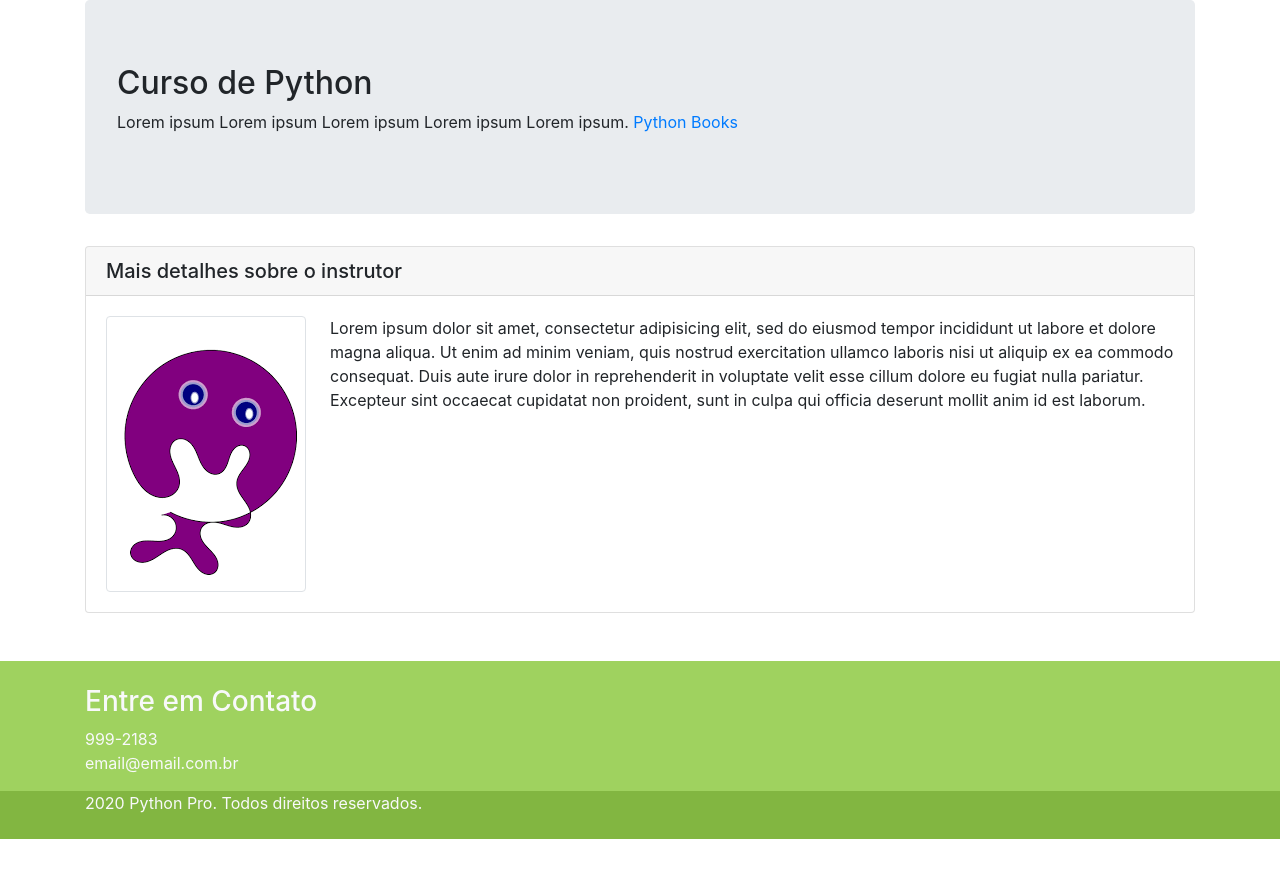
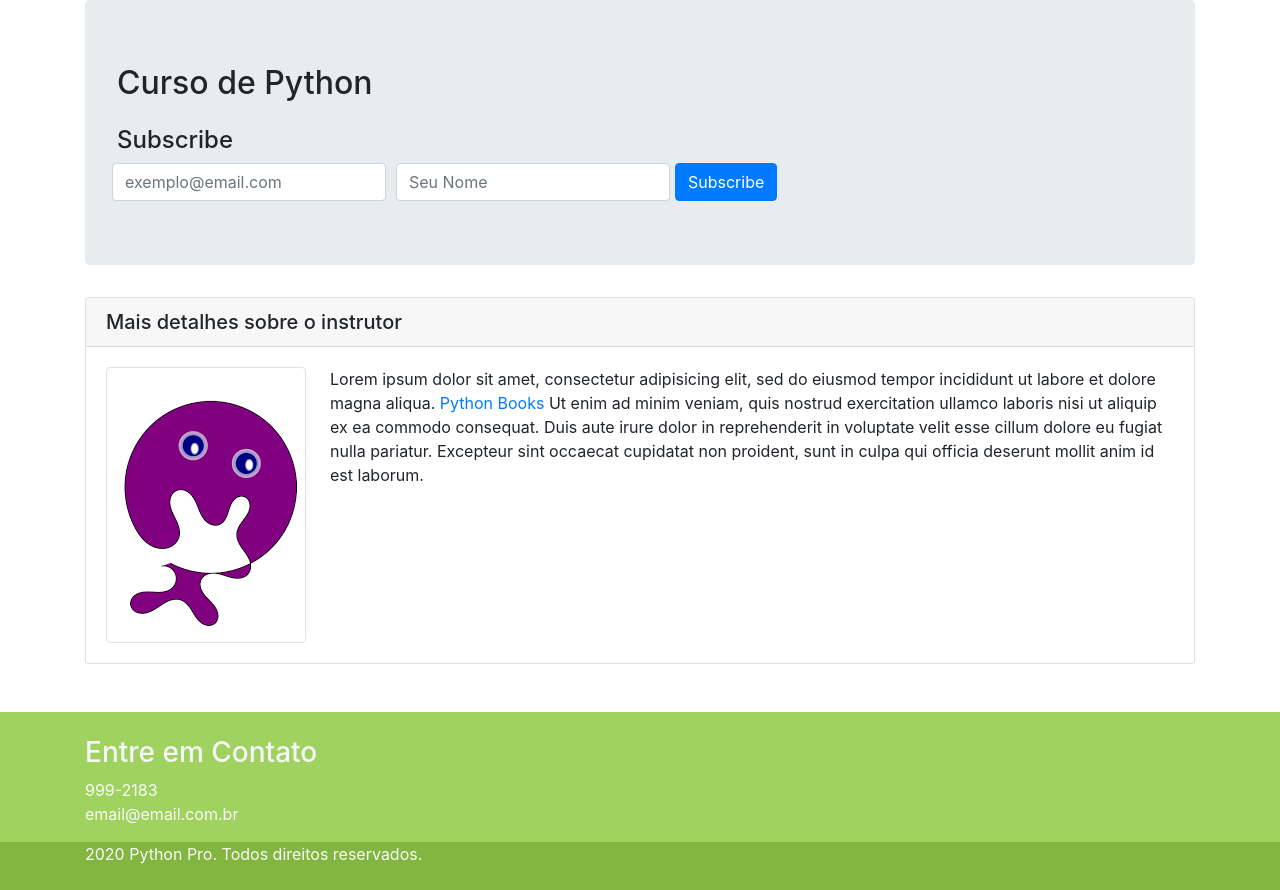
Before and after one commit to arturlauth/1st_Django, a Django app: template pypro/base/templates/base/home.html in a window 1280 px wide. Shown: the part 56-946 px from the top of the page. Before the commit the page ends 895 px from the top, so only its background shows below. Run offline with Django 3.2, Linux system fonts and the light colour scheme; the template is opened without the code that fills it, so the values that code supplies are empty; some libraries are stand-ins or nearby versions.

Commit message:
lista de espera
#close 60

```diff
--- a/pypro/base/templates/base/home.html
+++ b/pypro/base/templates/base/home.html
@@ -10,7 +10,7 @@
 
     <meta name="description" content="Página do curso Python Pro">
     <meta name="author" content="Artur Lauth">
-    <link rel="icon" type="image/png" href="{% static 'img/favicon.png' %}" />
+    <link rel="icon" type="image/png" href="{% static 'img/favicon.png' %}"/>
     <link href="{% static 'css/bootstrap.min.css' %}" rel="stylesheet">
     <link href="{% static 'css/style.css' %}" rel="stylesheet">
     <script src="{% static 'js/jquery.min.js' %}"></script>
@@ -21,7 +21,8 @@
 <body>
 <nav class="navbar navbar-expand-lg navbar-dark bg-dark">
     <a class="navbar-brand" href="{% url 'base:home' %}">Python Pro</a>
-        <button class="navbar-toggler" type="button" data-toggle="collapse" data-target="#navbarSupportedContent" aria-controls="navbarSupportedContent" aria-expanded="false" aria-label="Toggle navigation">
+    <button class="navbar-toggler" type="button" data-toggle="collapse" data-target="#navbarSupportedContent"
+            aria-controls="navbarSupportedContent" aria-expanded="false" aria-label="Toggle navigation">
         <span class="navbar-toggler-icon"></span>
     </button>
 
@@ -40,10 +41,32 @@
                 <h2>
                     Curso de Python
                 </h2>
-				<p>
-					Lorem ipsum Lorem ipsum Lorem ipsum Lorem ipsum Lorem ipsum.
-                    <a href="https://wiki.python.org/moin/PythonBooks" target="_blank"> Python Books</a>
-				</p>
+                <h4 class="mt-4">Subscribe</h4>
+
+                <form action="https://gmail.us10.list-manage.com/subscribe/post?u=25b9b44c9e53c0cdc5982ce74&amp;id=272033cb71"
+                      method="post" id="mc-embedded-subscribe-form" name="mc-embedded-subscribe-form" class="form-row align-items-center"
+                      target="_blank" novalidate>
+                    <div class="form-row align-items-center">
+                        <div class="col-auto">
+                            <label class="sr-only" for="mce-EMAIL">Email</label>
+                            <input type="email" value="" name="EMAIL" class="form-control" id="mce-EMAIL" placeholder="exemplo@email.com">
+                        </div>
+                        <div class="col-auto">
+                            <label class="sr-only" for="mce-FNAME">Nome</label>
+                            <input type="text" value="" name="FNAME" class="form-control" id="mce-FNAME" placeholder="Seu Nome">
+                        </div>
+
+                        <!-- real people should not fill this in and expect good things - do not remove this or risk form bot signups-->
+                            <div style="position: absolute; left: -5000px;" aria-hidden="true"><input type="text"
+                                                                                                      name="b_25b9b44c9e53c0cdc5982ce74_272033cb71"
+                                                                                                      tabindex="-1"
+                                                                                                      value=""></div>
+
+                        <div class="clear"><input type="submit" value="Subscribe" name="subscribe"
+                                                      id="mc-embedded-subscribe" class="btn btn-primary"></div>
+                    </div>
+                </form>
+
             </div>
             <div class="row">
                 <div class="col-md-12">
@@ -53,8 +76,16 @@
                         </h5>
                         <div class="card-body">
                             <p class="card-text">
-								<img src="{% static 'img/unnamed.png' %}" alt="foto luciano" class="img-thumbnail float-left mr-4">
-                                Lorem ipsum dolor sit amet, consectetur adipisicing elit, sed do eiusmod tempor incididunt ut labore et dolore magna aliqua. Ut enim ad minim veniam, quis nostrud exercitation ullamco laboris nisi ut aliquip ex ea commodo consequat. Duis aute irure dolor in reprehenderit in voluptate velit esse cillum dolore eu fugiat nulla pariatur. Excepteur sint occaecat cupidatat non proident, sunt in culpa qui officia deserunt mollit anim id est laborum.
+                                <img src="{% static 'img/unnamed.png' %}" alt="foto luciano"
+                                     class="img-thumbnail float-left mr-4">
+                                Lorem ipsum dolor sit amet, consectetur adipisicing elit, sed do eiusmod tempor
+                                incididunt ut labore et dolore magna aliqua. <a
+                                    href="https://wiki.python.org/moin/PythonBooks" target="_blank"> Python Books</a>
+                                Ut enim ad minim veniam, quis nostrud exercitation ullamco laboris nisi ut aliquip ex ea
+                                commodo consequat. Duis aute irure dolor in reprehenderit in
+                                voluptate velit esse cillum dolore eu fugiat nulla pariatur. Excepteur sint occaecat
+                                cupidatat non proident, sunt in culpa qui officia deserunt mollit anim
+                                id est laborum.
                             </p>
                         </div>
                     </div>
```
Lines whose indentation alone changed are shown as unchanged.
